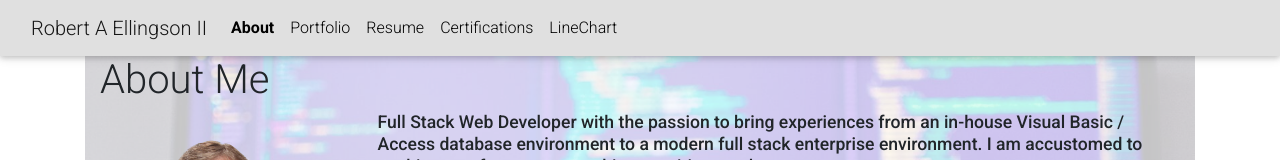
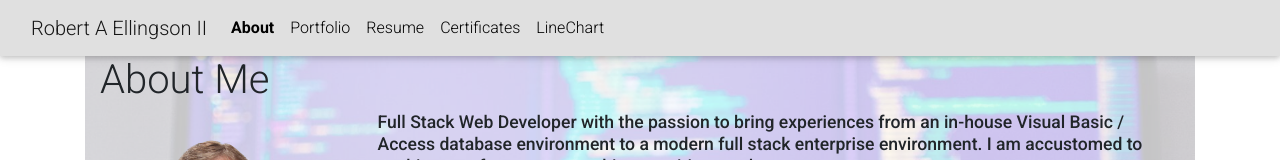
Before and after one commit to awolrob/react-portfolio, a React (Create React App) app: page / in a window 1280 px wide. Shown: the top 160 px of the page. Built offline with nearby package versions, Linux system fonts and the light colour scheme; the HTML template or start-up script is replaced by a standard one.

Commit message:
change certifications to certificates

```diff
--- a/src/components/Header.js
+++ b/src/components/Header.js
@@ -21,7 +21,7 @@ function Header() {
       //   return <Contact />;
       case 'Resume':
         return <Resume />;
-      case 'Certifications':
+      case 'Certificates':
         return <Certs />;
       case 'LineChart':
         return <LineChart />;
--- a/src/components/NavTabs.js
+++ b/src/components/NavTabs.js
@@ -13,7 +13,7 @@ import {
 } from 'mdb-react-ui-kit';
 
 function NavTabs(props) {
-  const tabs = ['About', 'Portfolio', 'Resume','Certifications','LineChart'];
+  const tabs = ['About', 'Portfolio', 'Resume','Certificates','LineChart'];
   const [showBasic, setShowBasic] = useState(false);
 
   return (
--- a/src/components/pages/Certs.js
+++ b/src/components/pages/Certs.js
@@ -24,7 +24,7 @@ function Cert() {
       <h1 style={{
         width: "100%",
         textAlign: "center"
-      }}>Rob Ellingson Certifications</h1>
+      }}>Rob Ellingson Certificates</h1>
       {certList.map(certs => (
         <CertsCard
           id={certs.id}
```
